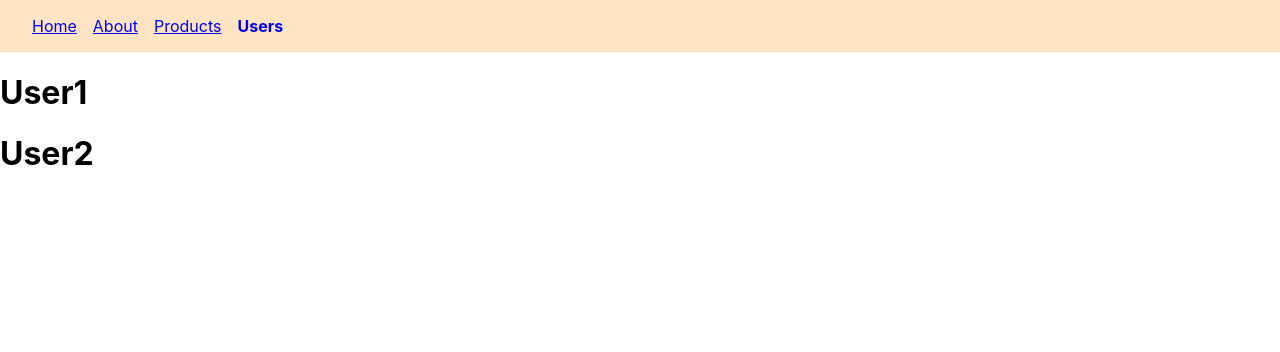
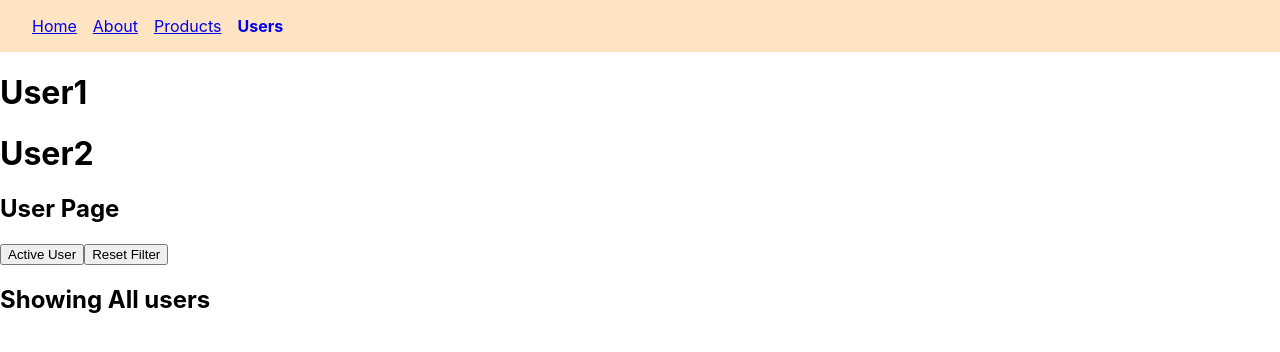
Before and after one commit to bhawesh2000/React-Router, a React (Create React App) app: page /users in a window 1280 px wide. Shown: the top 352 px of the page. Built offline with nearby package versions, Linux system fonts and the light colour scheme.

Commit message:
search params to apply filter param in url to filter items or active users...for that useSearchParam hook is used

```diff
--- a/src/Components/UserDetail.js
+++ b/src/Components/UserDetail.js
@@ -1,3 +1,4 @@
+//implementing Dynamic Route
 // useParams hook extract param from url
 import React from 'react'
 import { useParams } from "react-router-dom";
--- a/src/Components/Users.js
+++ b/src/Components/Users.js
@@ -1,13 +1,33 @@
 import React from 'react'
 import UserDetail from './UserDetail'
-import { Outlet } from 'react-router-dom'
+import { Outlet , useSearchParams } from 'react-router-dom'
 
 function Users() {
+
+    //to deal with search param react router provides useSearchParams hook behave similiar to useState hook, store value in url
+    // in url filter param is use to filter user based on active
+
+    const [searchParam , setSearchParam] = useSearchParams()  // using setSearchParam we can add or remove params in url
+    const showActiveUser= searchParam.get('filter')==='Active' //  to holds filter parameter in searchParams use get fn
+
+    //showActiveUser is boolean value which is true when Active User button is clicked
+
   return (
     <div>
         <h1>User1</h1>
         <h1>User2</h1>
         <Outlet />
+
+        {/* Search Params */}
+
+        <h2>User Page</h2>
+
+        <button onClick={()=>setSearchParam({'filter':'Active'})}>Active User</button>
+        <button onClick={()=>setSearchParam({})}>Reset Filter</button>
+
+        {
+            showActiveUser ? <h2>Showing Active User</h2> : <h2>Showing All users</h2>
+        }
     </div>
 
   )
```
